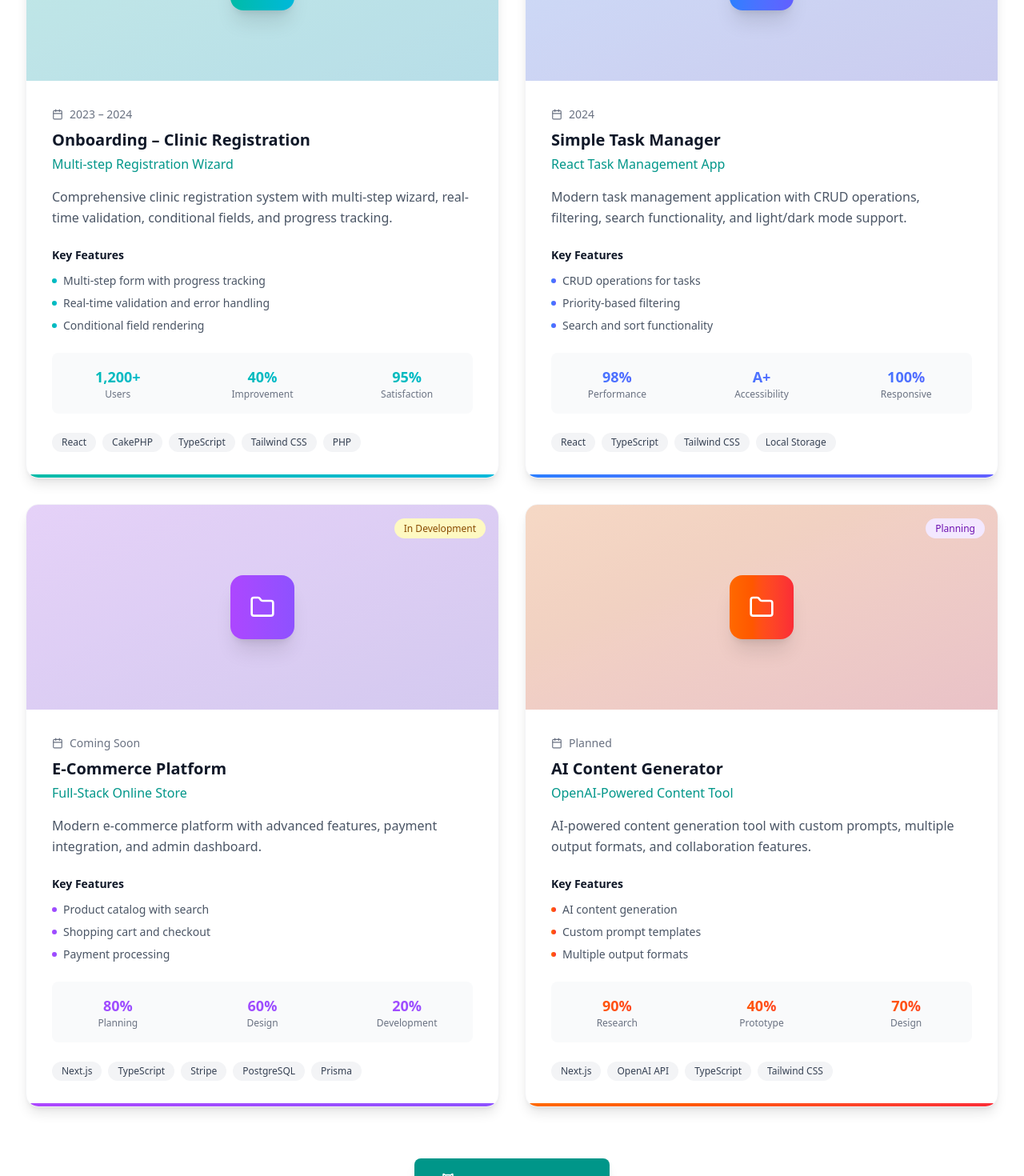
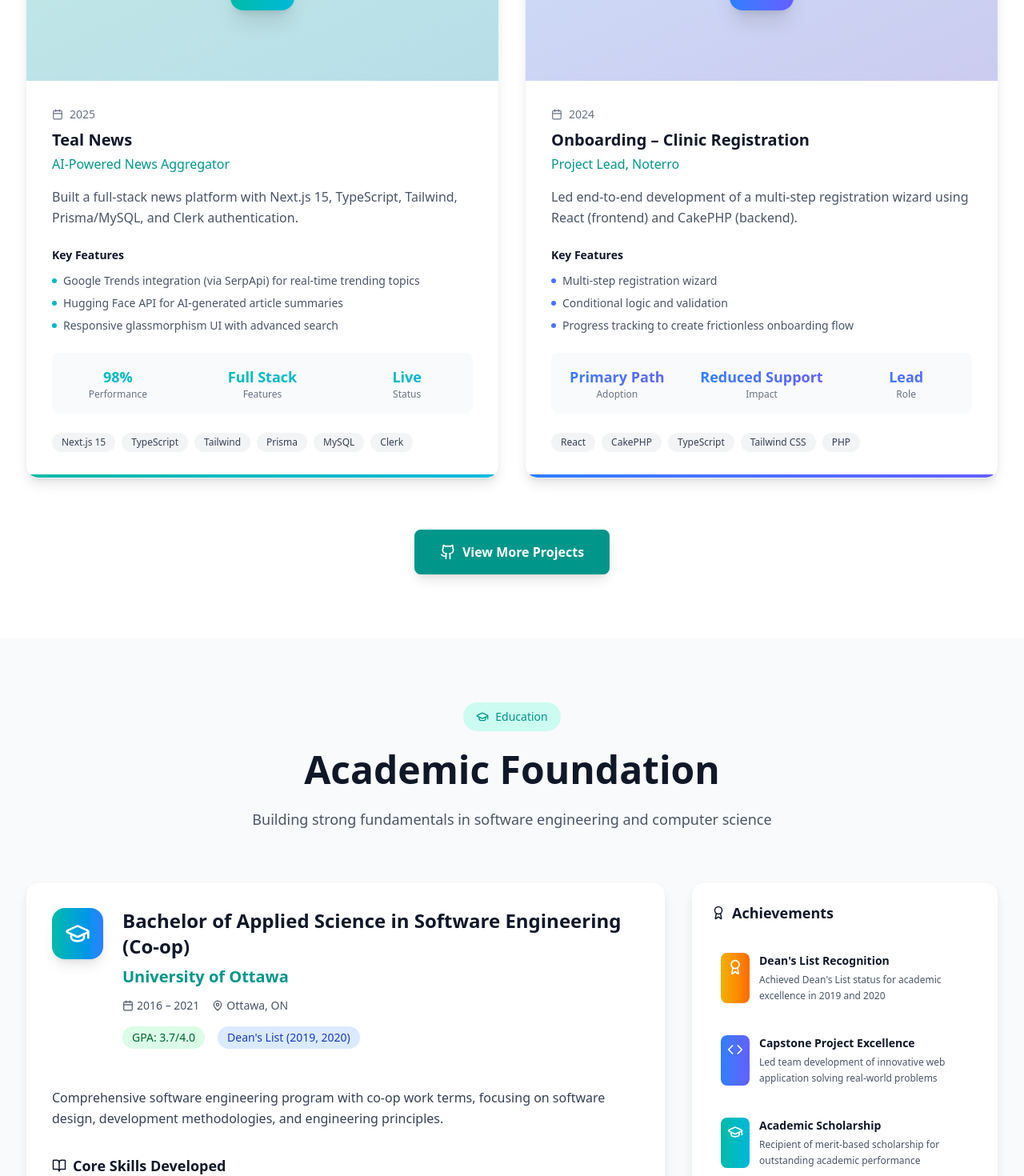
Before and after one commit to mustafabasheer7/portfolio-official, a Next.js app: page / in a window 1280 px wide. Shown: the part 7360-8830 px from the top of the page at 80% size. Built offline with nearby package versions, Linux system fonts and the light colour scheme.

Commit message:
updated src/components/Projects.tsx

```diff
--- a/src/components/Projects.tsx
+++ b/src/components/Projects.tsx
@@ -13,96 +13,61 @@ import {
 const Projects = () => {
   const projects = [
     {
+      title: "Teal News",
+      subtitle: "AI-Powered News Aggregator",
+      period: "2025",
+      description:
+        "Built a full-stack news platform with Next.js 15, TypeScript, Tailwind, Prisma/MySQL, and Clerk authentication.",
+      image: "/api/placeholder/600/400",
+      technologies: [
+        "Next.js 15",
+        "TypeScript",
+        "Tailwind",
+        "Prisma",
+        "MySQL",
+        "Clerk",
+      ],
+      features: [
+        "Google Trends integration (via SerpApi) for real-time trending topics",
+        "Hugging Face API for AI-generated article summaries",
+        "Responsive glassmorphism UI with advanced search",
+        "Bookmarking and secure user accounts",
+        "Real-time trending topics",
+      ],
+      stats: {
+        performance: "98%",
+        features: "Full Stack",
+        status: "Live",
+      },
+      color: "from-teal-500 to-cyan-500",
+      status: "Production",
+      links: {
+        live: "https://tealnews.site/",
+        github: "#",
+      },
+    },
+    {
       title: "Onboarding – Clinic Registration",
-      subtitle: "Multi-step Registration Wizard",
-      period: "2023 – 2024",
+      subtitle: "Project Lead, Noterro",
+      period: "2024",
       description:
-        "Comprehensive clinic registration system with multi-step wizard, real-time validation, conditional fields, and progress tracking.",
+        "Led end-to-end development of a multi-step registration wizard using React (frontend) and CakePHP (backend).",
       image: "/api/placeholder/600/400",
       technologies: ["React", "CakePHP", "TypeScript", "Tailwind CSS", "PHP"],
       features: [
-        "Multi-step form with progress tracking",
-        "Real-time validation and error handling",
-        "Conditional field rendering",
-        "Mobile-responsive design",
-        "Integration with backend APIs",
+        "Multi-step registration wizard",
+        "Conditional logic and validation",
+        "Progress tracking to create frictionless onboarding flow",
+        "Primary registration path for all new clinics",
+        "Reduced support requests and improved user adoption",
       ],
       stats: {
-        users: "1,200+",
-        improvement: "40%",
-        satisfaction: "95%",
-      },
-      color: "from-teal-500 to-cyan-500",
-      status: "Production",
-    },
-    {
-      title: "Simple Task Manager",
-      subtitle: "React Task Management App",
-      period: "2024",
-      description:
-        "Modern task management application with CRUD operations, filtering, search functionality, and light/dark mode support.",
-      image: "/api/placeholder/600/400",
-      technologies: ["React", "TypeScript", "Tailwind CSS", "Local Storage"],
-      features: [
-        "CRUD operations for tasks",
-        "Priority-based filtering",
-        "Search and sort functionality",
-        "Light/dark mode toggle",
-        "Responsive design",
-      ],
-      stats: {
-        performance: "98%",
-        accessibility: "A+",
-        responsive: "100%",
+        adoption: "Primary Path",
+        impact: "Reduced Support",
+        role: "Lead",
       },
       color: "from-blue-500 to-indigo-500",
-      status: "Completed",
-    },
-    {
-      title: "E-Commerce Platform",
-      subtitle: "Full-Stack Online Store",
-      period: "Coming Soon",
-      description:
-        "Modern e-commerce platform with advanced features, payment integration, and admin dashboard.",
-      image: "/api/placeholder/600/400",
-      technologies: ["Next.js", "TypeScript", "Stripe", "PostgreSQL", "Prisma"],
-      features: [
-        "Product catalog with search",
-        "Shopping cart and checkout",
-        "Payment processing",
-        "Admin dashboard",
-        "Order management",
-      ],
-      stats: {
-        planning: "80%",
-        design: "60%",
-        development: "20%",
-      },
-      color: "from-purple-500 to-violet-500",
-      status: "In Development",
-    },
-    {
-      title: "AI Content Generator",
-      subtitle: "OpenAI-Powered Content Tool",
-      period: "Planned",
-      description:
-        "AI-powered content generation tool with custom prompts, multiple output formats, and collaboration features.",
-      image: "/api/placeholder/600/400",
-      technologies: ["Next.js", "OpenAI API", "TypeScript", "Tailwind CSS"],
-      features: [
-        "AI content generation",
-        "Custom prompt templates",
-        "Multiple output formats",
-        "Team collaboration",
-        "Version history",
-      ],
-      stats: {
-        research: "90%",
-        prototype: "40%",
-        design: "70%",
-      },
-      color: "from-orange-500 to-red-500",
-      status: "Planning",
+      status: "Production",
     },
   ];
 
```
